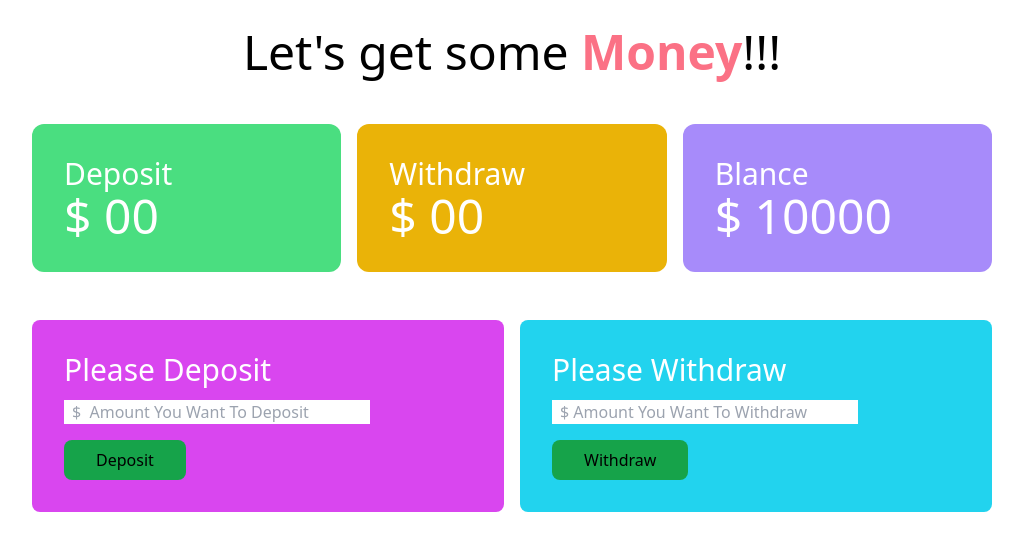
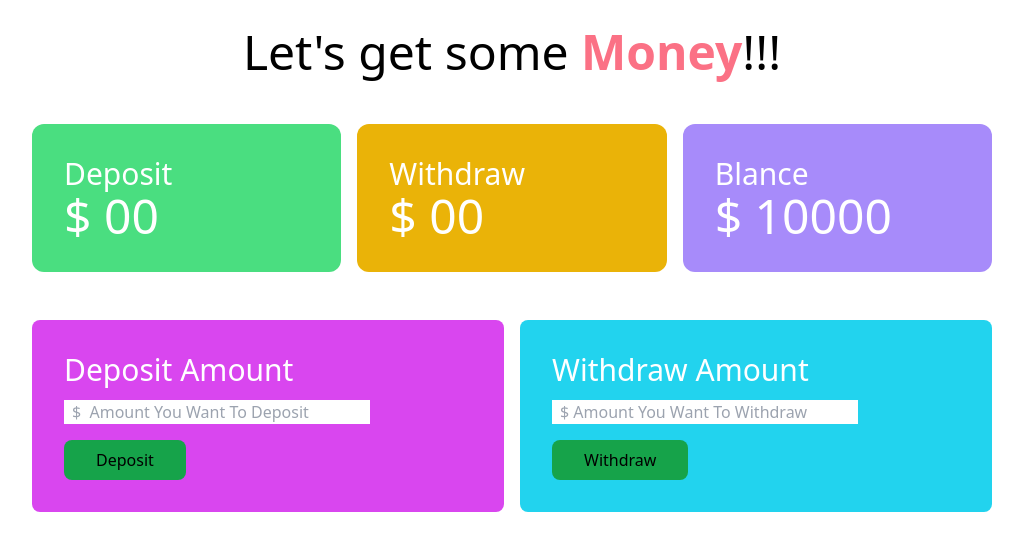
Before and after one commit to nurulafsar02/BAPER-BANK, a plain HTML site: page Bank.html in a window 1280 px wide. Shown: the whole page, without its empty margins (128-1151 px from the left). Drawn offline with nearby package versions, Linux system fonts and the light colour scheme; files whose address does not match are found by name.

Commit message:
5th commit

```diff
--- a/Bank.html
+++ b/Bank.html
@@ -34,14 +34,14 @@
         <section class="mt-12">
             <div class="grid grid-cols-2 gap-4 w-9/12 mx-auto">
                 <div class="bg-fuchsia-500 p-8  rounded-lg">
-                    <h2 class="text-3xl mb-3 text-white ">Please Deposit</h2>
+                    <h2 class="text-3xl mb-3 text-white ">Deposit Amount</h2>
                     <input class="w-9/12 block mb-4 px-2 " type="text" name="" id="Deposit"
                         placeholder="$  Amount You Want To Deposit">
                      <button id="deposit-btn"
                         class="bg-green-600 hover:bg-yellow-400 px-8 py-2  font-medium rounded-lg">Deposit</button>
                 </div>
                 <div class="bg-cyan-400  p-8 rounded-lg ">
-                    <h2 class="text-3xl mb-3  text-white">Please Withdraw</h2>
+                    <h2 class="text-3xl mb-3  text-white">Withdraw Amount</h2>
                     <input class="w-9/12 block mb-4 px-2" type="text" name="" id="Withdraw"
                         placeholder="$ Amount You Want To Withdraw">
                      <button id="Withdraw-btn"
```
Also changed, not shown: JavaScript/login.js (renamed from js/login.js, +5 -2 lines), JavaScript/deposit.js (renamed from js/deposit.js), JavaScript/withdraw.js (renamed from js/withdraw.js).
